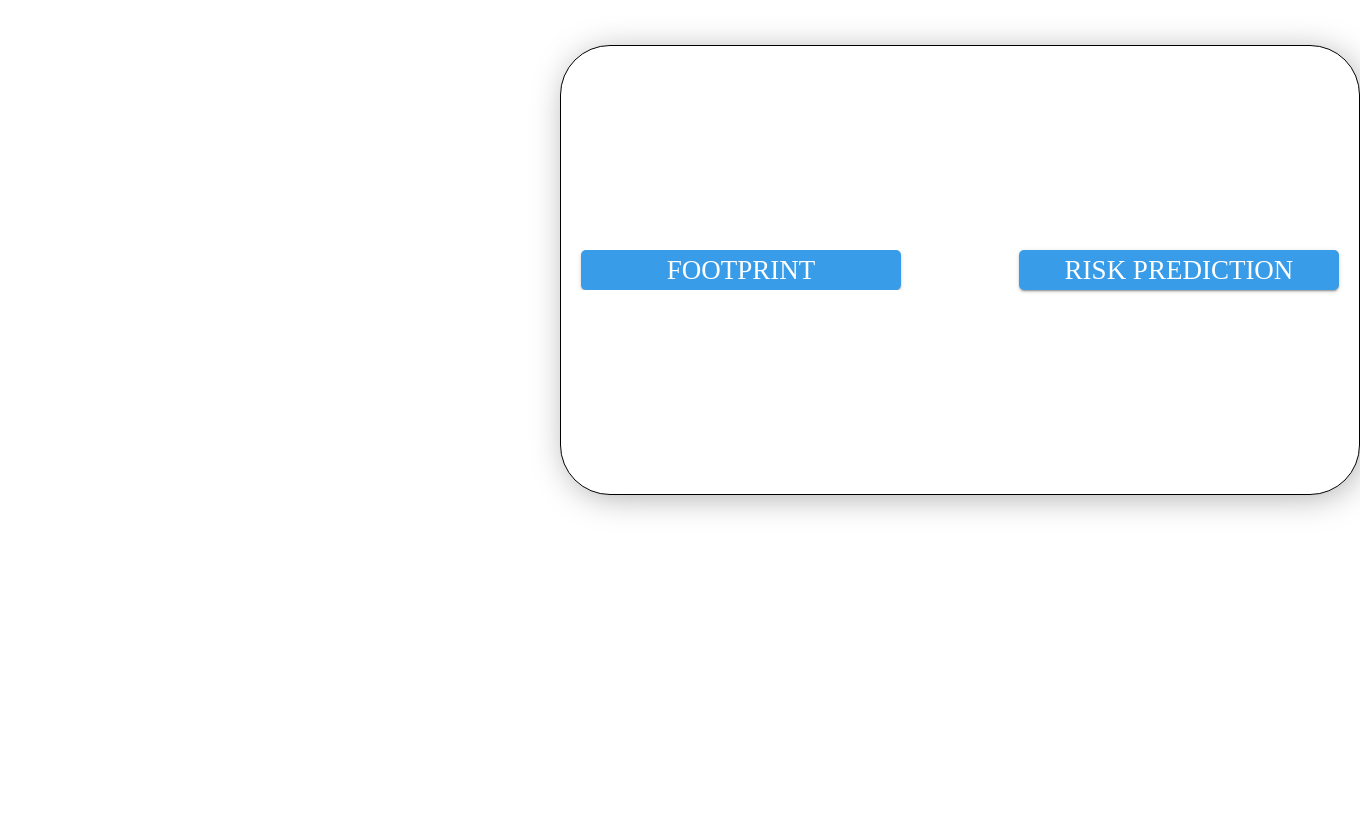
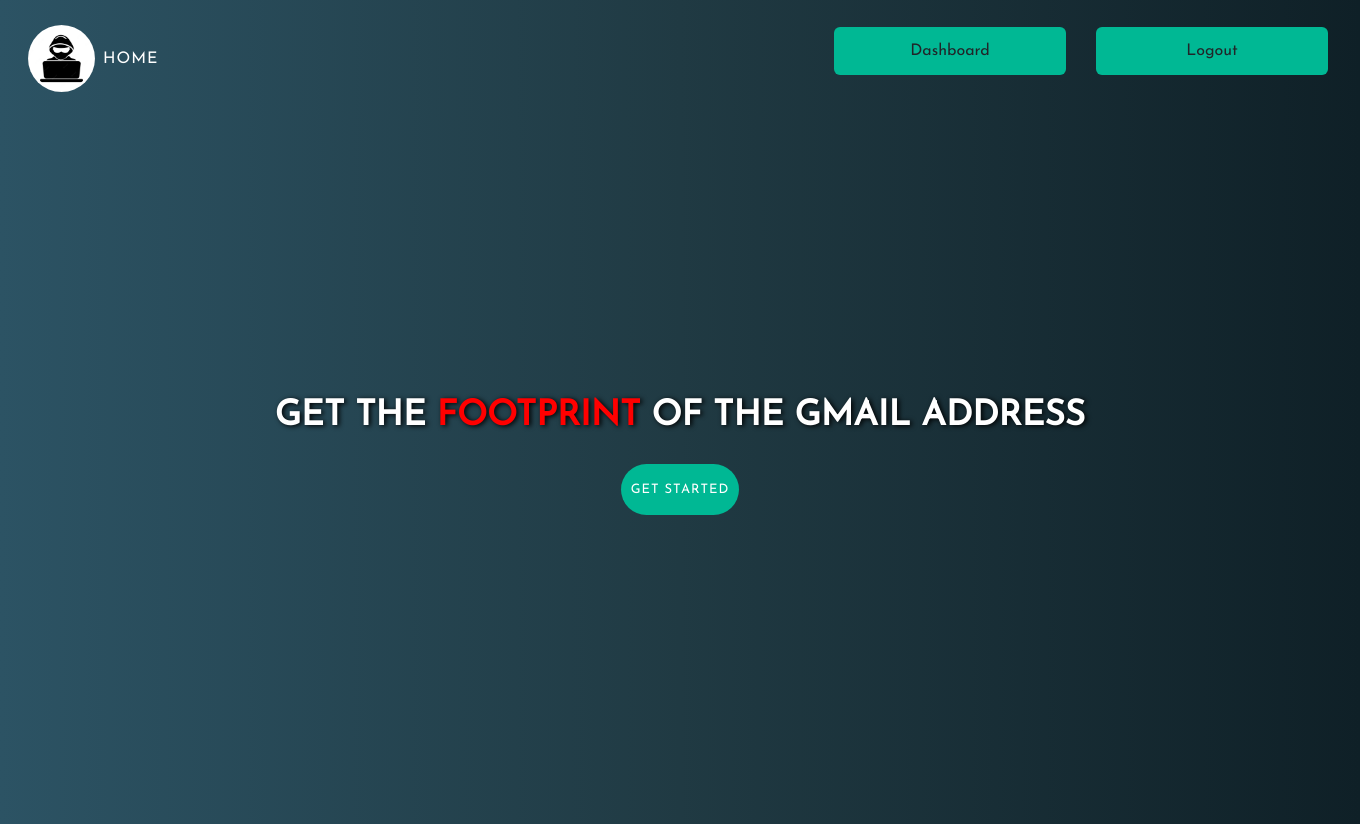
Before and after one commit to naveenmr2001/fetch-mine, a Flask app: template templates/main.html in a window 1360 px wide. Before the commit the page ends 513 px from the top, so only its background shows below. Run offline with Flask 2, Linux system fonts and the light colour scheme; the template is opened without the code that fills it, so the values that code supplies are empty.

Commit message:
Add. Added the main page of the website

```diff
--- a/app.py
+++ b/app.py
@@ -1,4 +1,4 @@
-from flask import Flask, redirect, request, session,render_template,url_for
+from flask import Flask,redirect,request,session,render_template,url_for
 import os,socket,multiprocessing,pickle
 import sqlite3
 import pandas as pd
@@ -98,9 +98,11 @@
 
 
 
-@app.route("/redirect")
-def query():
-    return render_template("query.html")
+@app.route("/main")
+def main():
+    if 'credentials' not in session:
+        return redirect('/')
+    return render_template("main.html")
 
 @app.route('/signup',methods=["POST"])
 def signup():
@@ -116,7 +118,7 @@
         query = "INSERT INTO users (name, gmail, logo, password) VALUES (?, ?, ?, ?);"
         conn.execute(query, (name, email, photo, password))
         conn.commit()
-        return url_for('second',email=email)
+        return url_for('main',email=email)
 
 @app.route('/signin',methods=['POST','GET'])
 def signin():
@@ -134,12 +136,12 @@
         user = cursor.fetchone()
         conn.close()
         if(user):
-            return redirect("/redirect")
+            return redirect("/main")
         else:
             return redirect("/")
 
-@app.route('/second',methods=['GET', 'POST'])
-def second():
+@app.route('/displayUserDetails',methods=['GET', 'POST'])
+def displayUserDetails():
 
     if 'credentials' not in session:
         return redirect('/')
@@ -154,8 +156,8 @@
 
     return render_template("details.html",name=name,email=email,photourl=profile_photo_url,flag=user_present)
 
-@app.route('/main')
-def main():
+@app.route('/userDetails')
+def userDetails():
     if 'credentials' not in session:
         return redirect('/')
 
@@ -194,13 +196,13 @@
         cursor = conn.execute(query, (email,))
         if(bool(cursor.fetchone())):
             user_present = True
-            return redirect(url_for('second',name=user_name,email=email,photourl=profile_photo_url,flag=user_present))
+            return redirect(url_for('displayUserDetails',name=user_name,email=email,photourl=profile_photo_url,flag=user_present))
         else:
-            return redirect(url_for('second',name=user_name,email=email,photourl=profile_photo_url,flag=user_present))
+            return redirect(url_for('displayUserDetails',name=user_name,email=email,photourl=profile_photo_url,flag=user_present))
     else:
         create_database()
 
-    return redirect(url_for('second',name=user_name,email=email,photourl=profile_photo_url,flag=user_present))
+    return redirect(url_for('displayUserDetails',name=user_name,email=email,photourl=profile_photo_url,flag=user_present))
 
 @app.route('/oauth2callback')
 def oauth2callback():
@@ -218,7 +220,7 @@
             'scopes': credentials.scopes
         }
 
-        return redirect('/main')
+        return redirect('/userDetails')
 
     except google.auth.exceptions.RefreshError:
 
--- a/static/style/main.css
+++ b/static/style/main.css
@@ -1,53 +1,245 @@
-*{
-    border:0px;
-    padding:0px;
-    box-sizing:border-box;
-}
+* {
+    margin: 0px;
+    padding: 0px;
+    box-sizing: border-box;
+    font-family: "Josefin Sans", sans-serif;
+  }
 
-.form_container {
+  body{
+    overflow-y: hidden;
+  }
+
+  .main-page{
+    width: 100%;
+    min-height: 100vh;
+    background: #0F2027;
+    background: -webkit-linear-gradient(to right, #2C5364, #203A43, #0F2027);
+    background: linear-gradient(to right, #2C5364, #203A43, #0F2027);
+    background-size: cover !important;
+    background-repeat: no-repeat;
+    background-size: cover;
+    position: relative;
+  }
+
+  #login{
     display: flex;
     justify-content: center;
     align-items: center;
-    margin-top: 45px;
-    width: 800px;
-    height: 450px;
-    margin-left:552px;
+    margin: auto;
+    width: 100%;
+    height:100vh;background: #0F2027;
+    background: -webkit-linear-gradient(to right, #2C5364, #203A43, #0F2027);
+    background: linear-gradient(to right, #2C5364, #203A43, #0F2027);
+  }
+
+  nav {
+    width: 100%;
+    background: rgba(0, 0, 0, 0.2);
+    color: white;
+    display: flex;
+    justify-content: space-between;
+    align-items: center;
+    text-transform: uppercase;
+  }
+
+  nav .logo {
+    width: 25%;
+    text-align: center;
+  }
+
+  .base h1{
+    position: relative;
+    top:28px;
+  }
+
+
+
+
+
+
+  main {
+    width: 100%;
+    min-height: 100vh;
+    display: flex;
+    justify-content: center;
+    align-items: center;
+    text-align: center;
+    color: white;
+  }
+
+  section h3 {
+    font-size: 35px;
+    font-weight: 200;
+    letter-spacing: 3px;
+    text-shadow: 1px 1px 2px black;
+  }
+
+  section h1 {
+    margin: 30px 0 20px 0;
+    font-size: 35px;
+    font-weight: 700;
+    text-shadow: 2px 1px 5px black;
+    text-transform: uppercase;
+    padding: 19px;
+  }
+
+  section p {
+    font-size: 25px;
+    word-spacing: 2px;
+    margin-bottom: 25px;
+    text-shadow: 1px 1px 1px black;
+
+  }
+
+  section a {
+    padding: 19px 10px;
+    border-radius: 50px;
+    outline: none;
+    text-transform: uppercase;
+    font-size: 13px;
+    font-weight: 500;
+    text-decoration: none;
+    letter-spacing: 1px;
+    transition: all 0.5s ease;
+  }
+
+  section .btnone {
+    /*background: #00b894;*/
+    background: #fff;
+    color: #000;
+  }
+
+  .btnone:hover {
+    background: #00b894;
+    color: white;
+  }
+
+  section .btntwo {
+    background: #00b894;
+    color: white;
+  }
+
+  .btntwo:hover {
+    background: #fff;
+    color: #000;
+  }
+
+  .change_content:after {
+    content: "";
+    animation: changetext 10s infinite linear;
+    color: #00b894;
+  }
+
+  .img1{
+      border-radius: 63px;
+      height: 67px;
+  }
+  .navbar{
+    background: #0F2027;
+    background: -webkit-linear-gradient(to right, #2C5364, #203A43, #0F2027);
+    background: linear-gradient(to right, #2C5364, #203A43, #0F2027);
+  }
+  .btn{
+      background-color:  #00b894;
+  }
+  .data{
+      background-image: url("/static/images/background.jpeg");
+      background-size: cover;
+  }
+
+
+
+
+  body{
+      background:white;
+      height:700px;
+      margin:0px;
+      padding:0px;
+      behavior: smooth;
+  }
+
+  #logo{
+
+      margin-top:20px;
+
+      height:38px;
+      width:500px;
+  }
+
+  #info1{
+      width:500px;
+      font-family: 'Open Sans', sans-serif;
+      font-size:38px;
+      color:#555557;
+
+  }
+  #info2{
+      width:500px;
+      font-family: 'Open Sans', sans-serif;
+      font-size:18px;
+      font-weight:bold;
+      color:#555557;
+
+  }
+
+
+  #logo2{
+
+      margin-top:10px;
+      height:27px;
+      width:243px;
+  }
+  #bottom {
+      float:left;
+      padding:0px;
+      margin:0px;
+
+  }
+  #bottom ul{
+      list-style: none;
+
+  }
+  #bottom ul li{
+      float:left;
+      margin-left:20px;
+
+
+  }
+
+  .base{
+    display: flex;
+    flex-direction: column;
+    justify-content: center;
+    align-items: center;
+    margin: auto;
     background-color: white;
-    border:1px solid black;
-    box-shadow: 3px 4px 36px -6px rgba(0,0,0,0.4);
-    border-radius: 50px;
-}
+    border-radius: 5px;
+    height:16rem;
+    gap:5px;
+    box-shadow: 0px 15px 25px rgba(0, 0, 0, 0.25);
+  }
 
-.left {
-    flex: 1.5;
-    overflow: hidden;
-    position: relative;
-    border-top-left-radius: 50px;
-    border-bottom-left-radius: 50px;
-    border-style: none solid none none;
-}
+  .base #info2, .base #info1, .base #form1{
+    display: flex;
+    flex-direction: column;
+    justify-content: center;
+    align-items: center;
+    margin: auto;
+  }
 
-.btn {
-    width: 320px;
-    height: 40px;
+  button {
+    margin-bottom:15px;
+    width:232px;
+    height:48px;
+    display:inline-block;
+    border-radius:1px;
+    font-family:arial;
+    font-size:13px;
+    font-style:bold;
+    color:white;
+    border:none;
     border-radius: 5px;
-    border: none;
-    outline: none;
-    background-color : #389ce8 ;
-    box-shadow: rgb(0 0 0 / 20%) 0px 3px 1px -2px, rgb(0 0 0 / 14%) 0px 2px 2px 0px, rgb(0 0 0 / 12%) 0px 1px 5px 0px;
-    font-size: 16px;
-    font-weight: 500;
-    margin: 0 20px 0;
-    color: #2c444e;
-    cursor: pointer;
-    display: flex;
-    align-items: center;
-    justify-content: center;
-    position: relative;
-    color:#fff;
-    font-size: 27px;
-}
-
-a{
-    text-decoration: none;
-}
+  }
+  #g {
+    background:#ba342a;
+  }
--- a/templates/details.html
+++ b/templates/details.html
@@ -32,7 +32,7 @@
           </form>
         </div>
         {% else %}
-        <div id="form1">
+        <div id="form2">
           <form action="{{ url_for('signin',email=email) }}" method="post">
               <div class="header-value">
                   <h1>
--- a/templates/login.html
+++ b/templates/login.html
@@ -1,7 +1,7 @@
 <!DOCTYPE html>
 <img>
 <img>
-	<title>FOOTPRINTS</title>
+	<title>Home</title>
 	<link href="https://fonts.googleapis.com/css?family=Josefin+Sans&display=swap" rel="stylesheet">
 	<link rel="stylesheet" href="https://cdnjs.cloudflare.com/ajax/libs/animate.css/3.7.2/animate.min.css">
   <link href="https://cdn.jsdelivr.net/npm/bootstrap@5.3.0-alpha3/dist/css/bootstrap.min.css" rel="stylesheet" integrity="sha384-KK94CHFLLe+nY2dmCWGMq91rCGa5gtU4mk92HdvYe+M/SXH301p5ILy+dN9+nJOZ" crossorigin="anonymous">
--- a/templates/main.html
+++ b/templates/main.html
@@ -1,24 +1,41 @@
-
 <!DOCTYPE html>
-<html lang="en">
-<head>
-    <meta charset="UTF-8">
-    <meta http-equiv="X-UA-Compatible" content="IE=edge">
-    <meta name="viewport" content="width=device-width, initial-scale=1.0">
-    <link rel="stylesheet" type="text/css" href="{{ url_for('static',filename='./style/main.css') }}">
-    <title>Document</title>
+<img>
+<img>
+	<title>Home</title>
+	<link href="https://fonts.googleapis.com/css?family=Josefin+Sans&display=swap" rel="stylesheet">
+	<link rel="stylesheet" href="https://cdnjs.cloudflare.com/ajax/libs/animate.css/3.7.2/animate.min.css">
+  <link href="https://cdn.jsdelivr.net/npm/bootstrap@5.3.0-alpha3/dist/css/bootstrap.min.css" rel="stylesheet" integrity="sha384-KK94CHFLLe+nY2dmCWGMq91rCGa5gtU4mk92HdvYe+M/SXH301p5ILy+dN9+nJOZ" crossorigin="anonymous">
+  <link rel="stylesheet" type="text/css" href="{{ url_for('static',filename='./style/main.css') }}">
 </head>
 <body>
-    <div class=container>
-        <div class=form_container>
-            <div class=left>
-                <a class="btn" href="/google">FOOTPRINT</a>
-            </div>
-            <div class=right>
-                <a class="btn" href="/query">RISK PREDICTION</a>
-            </div>
+<section class="main-page">
+    <nav class="navbar fixed-top navbar-expand-lg bg-body-tertiary">
+        <div class="container-fluid">
+          <img class="navbar-brand" href="index.html"><img class="img1" src="../static/images/logo.jpeg"></img></a>
+          <button class="navbar-toggler" style="background-color: #00b894;" type="button" data-bs-toggle="collapse" data-bs-target="#navbarSupportedContent" aria-controls="navbarSupportedContent" aria-expanded="false" aria-label="Toggle navigation">
+            <span class="navbar-toggler-icon"></span>
+          </button>
+          <div class="collapse navbar-collapse" id="navbarSupportedContent">
+            <ul class="navbar-nav me-auto mb-2 mb-lg-0">
+              <li class="nav-item">
+                <a class="nav-link active" aria-current="page" href="#" style="color: #fff;">Home</a>
+              </li>
+            </ul>
+
+            <a href="#"> <button class="btn" style="margin-right: 10px;" type="submit">Dashboard</button></a>
+            <a href="#"> <button class="btn" style="margin-right: 10px;" type="submit">Logout</button></a>
+          </div>
         </div>
+      </nav>
+      <main>
+        <section>
 
-    </div>
+          <h1>Get the <span style="color: red;">footprint</span> of the gmail address</h1>
+
+          <a href="#login" class="btntwo">Get Started</a>
+        </section>
+      </main>
+<script src="https://cdn.jsdelivr.net/npm/@popperjs/core@2.11.7/dist/umd/popper.min.js" integrity="sha384-zYPOMqeu1DAVkHiLqWBUTcbYfZ8osu1Nd6Z89ify25QV9guujx43ITvfi12/QExE" crossorigin="anonymous"></script>
+<script src="https://cdn.jsdelivr.net/npm/bootstrap@5.3.0-alpha3/dist/js/bootstrap.min.js" integrity="sha384-Y4oOpwW3duJdCWv5ly8SCFYWqFDsfob/3GkgExXKV4idmbt98QcxXYs9UoXAB7BZ" crossorigin="anonymous"></script>
 </body>
 </html>
```
Also changed, not shown: static/style/details.css (+18 -0 lines), static/style/login.css (+8 -3 lines), templates/query.html (deleted, +0 -20 lines), database.db, 1 other file.
